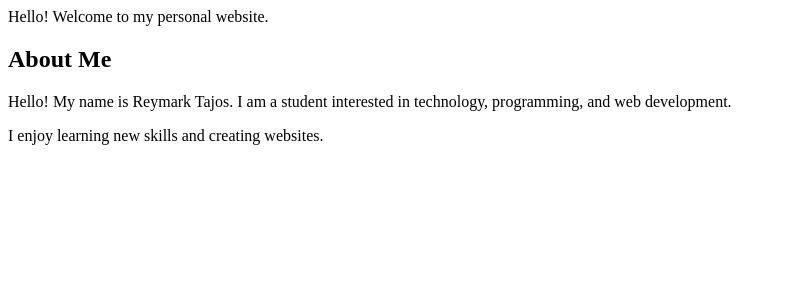
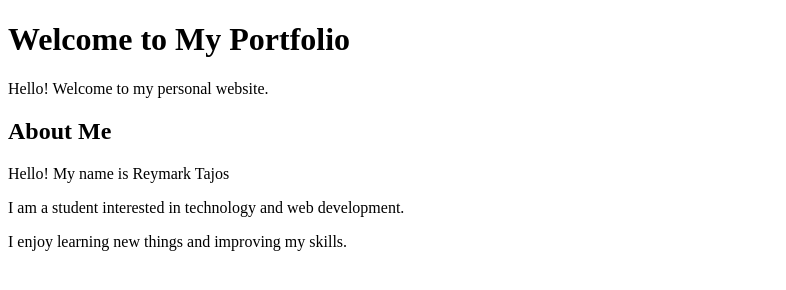
Before and after one commit to junricka123/MyPortfolioTajos, a plain HTML site: page index.html in a window 1280 px wide. Shown: the whole page, without its empty margins (0-786 px from the left). Drawn offline with Linux system fonts and the light colour scheme.

Commit message:
Add About me Section

```diff
--- a/index.html
+++ b/index.html
@@ -1,17 +1,25 @@
- <p>Hello! Welcome to my personal website.</p>
+<!DOCTYPE html>
+<html lang="en">
+<head>
+    <meta charset="UTF-8">
+    <meta name="viewport" content="width=device-width, initial-scale=1.0">
+    <title>My Portfolio</title>
+</head>
 
+<body>
+
+    <!-- HOME SECTION -->
+    <header>
+        <h1>Welcome to My Portfolio</h1>
+        <p>Hello! Welcome to my personal website.</p>
+    </header>
+
+    <!-- ABOUT ME SECTION -->
     <section id="about">
         <h2>About Me</h2>
-
-        <p>
-            Hello! My name is Reymark Tajos.
-            I am a student interested in technology,
-            programming, and web development.
-        </p>
-
-        <p>
-            I enjoy learning new skills and creating websites.
-        </p>
+        <p>Hello! My name is Reymark Tajos</p>
+        <p>I am a student interested in technology and web development.</p>
+        <p>I enjoy learning new things and improving my skills.</p>
     </section>
 
 </body>
```
